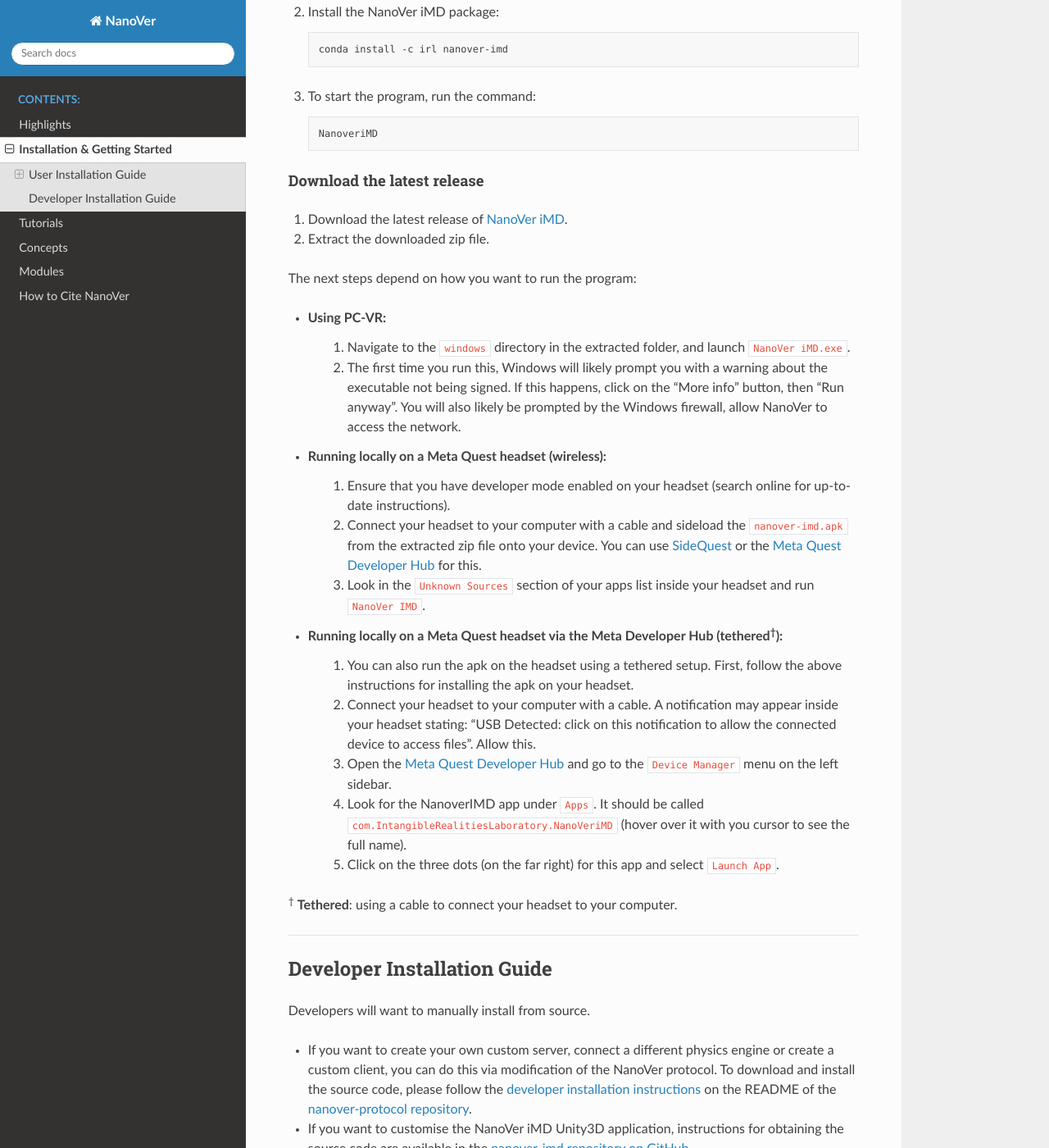
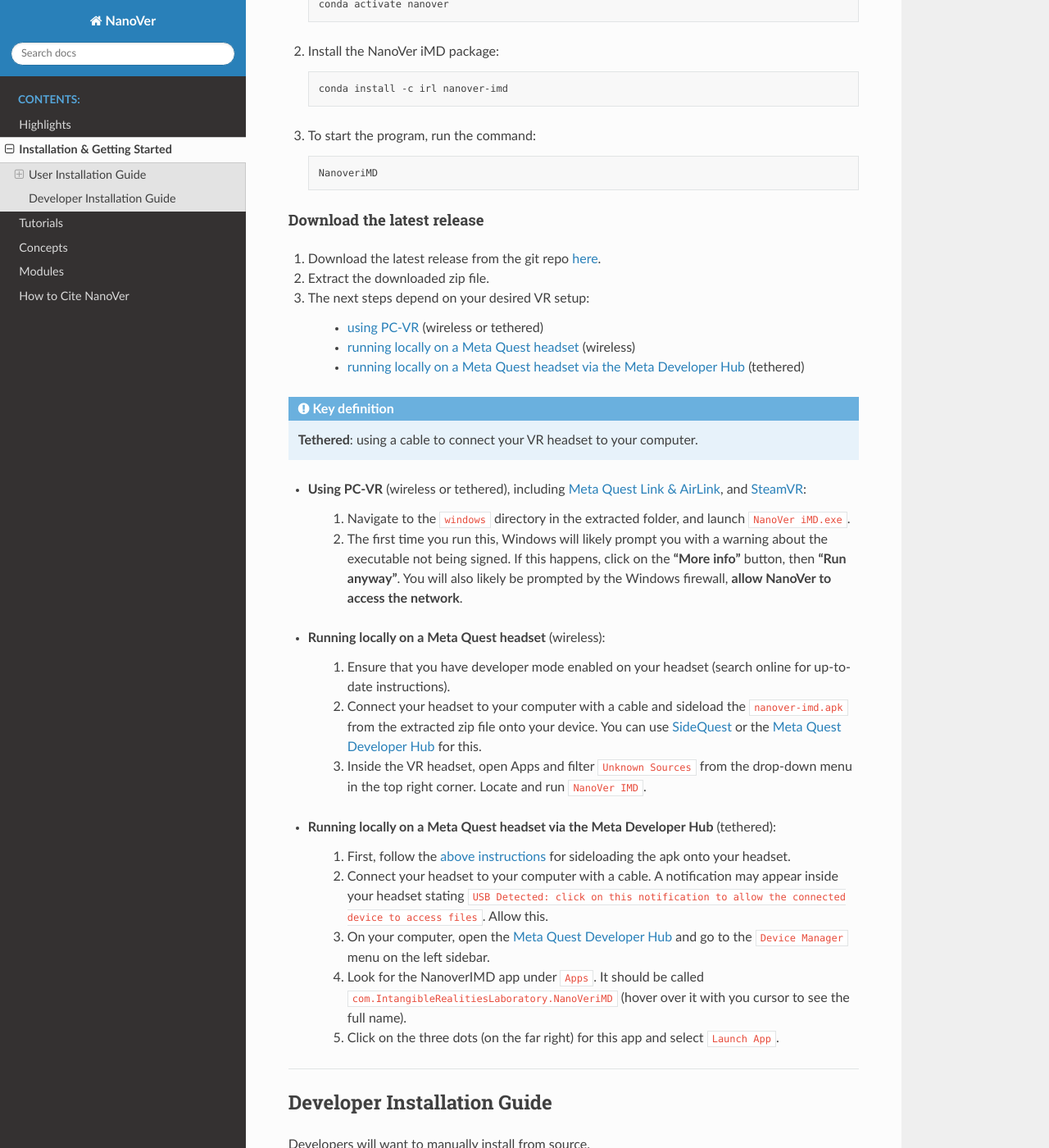
Before and after one commit to IRL2/nanover-docs, a Sphinx documentation site: the page built from source/installation.rst, in a window 1280 px wide and 1400 px high, scrolled down 1985 px. Shown: the whole window at 82% size. Built offline with Sphinx 7.4.7 and the Read the Docs theme 3.1.0, drawn with Linux system fonts in a browser that asks for light colours; pages that are not in the unit, such as notebooks, are missing from menus; the version number could not be read and is left out; some of the changed text lies outside the part shown.

Commit message:
Improve NanoVer iMD installation instructions
Added missing links, cleaned up for consistent formatting and clarified some technical jargon.

```diff
--- a/source/installation.rst
+++ b/source/installation.rst
@@ -92,6 +92,9 @@
 Installing the iMD-VR client
 ############################
 
+To get access to NanoVer iMD, you can either :ref:`install it via conda<conda_installation_VR_client>`
+or :ref:`download the latest release<download_latest_release_VR_client>`.
+
 
 .. _conda_installation_VR_client:
 
@@ -125,37 +128,56 @@
 Download the latest release
 ~~~~~~~~~~~~~~~~~~~~~~~~~~~
 
-#. Download the latest release of `NanoVer iMD <https://github.com/IRL2/nanover-imd/releases>`_.
+#. Download the latest release from the git repo `here <https://github.com/IRL2/nanover-imd/releases>`_.
 
 #. Extract the downloaded zip file.
 
-The next steps depend on how you want to run the program:
+#. The next steps depend on your desired VR setup:
 
-* **Using PC-VR**:
+    * :ref:`using PC-VR<using_pc-vr>` (wireless or tethered)
+    * :ref:`running locally on a Meta Quest headset<running_locally_on_meta_quest_wireless>` (wireless)
+    * :ref:`running locally on a Meta Quest headset via the Meta Developer Hub<running_locally_on_meta_quest_developer_hub>` (tethered)
+
+.. admonition:: Key definition
+
+    \ **Tethered**: using a cable to connect your VR headset to your computer.
+
+.. _using_pc-vr:
+
+* **Using PC-VR** (wireless or tethered), including `Meta Quest Link & AirLink <https://www.meta.com/en-gb/help/quest/articles/headsets-and-accessories/oculus-link/connect-with-air-link/>`_,
+  and `SteamVR <https://store.steampowered.com/app/250820/SteamVR/>`_:
+
     #. Navigate to the ``windows`` directory in the extracted folder, and launch ``NanoVer iMD.exe``.
     #. The first time you run this, Windows will likely prompt you with a warning about the executable not being signed.
-       If this happens, click on the "More info" button, then "Run anyway". You will also likely be prompted by the
-       Windows firewall, allow NanoVer to access the network.
+       If this happens, click on the **"More info"** button, then **"Run anyway"**.
+       You will also likely be prompted by the Windows firewall, **allow NanoVer to access the network**.
 
-* **Running locally on a Meta Quest headset (wireless)**:
+.. _running_locally_on_meta_quest_wireless:
+
+* **Running locally on a Meta Quest headset** (wireless):
+
     #. Ensure that you have developer mode enabled on your headset (search online for up-to-date instructions).
     #. Connect your headset to your computer with a cable and sideload the ``nanover-imd.apk`` from the extracted zip
        file onto your device. You can use `SideQuest <https://sidequestvr.com>`_ or the
        `Meta Quest Developer Hub <https://developer.oculus.com/meta-quest-developer-hub/>`_ for this.
-    #. Look in the ``Unknown Sources`` section of your apps list inside your headset and run ``NanoVer IMD``.
+    #. Inside the VR headset, open Apps and filter ``Unknown Sources`` from the drop-down menu in the top right corner.
+       Locate and run ``NanoVer IMD``.
 
-* **Running locally on a Meta Quest headset via the Meta Developer Hub** (tethered\ :sup:`†`):
-    #. You can also run the apk on the headset using a tethered setup. First, follow the above instructions for
-       installing the apk on your headset.
-    #. Connect your headset to your computer with a cable. A notification may appear inside your headset stating:
-       "USB Detected: click on this notification to allow the connected device to access files". Allow this.
-    #. Open the `Meta Quest Developer Hub <https://developer.oculus.com/meta-quest-developer-hub/>`_ and go to the
-       ``Device Manager`` menu on the left sidebar.
+
+.. _running_locally_on_meta_quest_developer_hub:
+
+* **Running locally on a Meta Quest headset via the Meta Developer Hub** (tethered):
+
+    #. First, follow the :ref:`above instructions<running_locally_on_meta_quest_wireless>` for sideloading the apk onto your headset.
+    #. Connect your headset to your computer with a cable. A notification may appear inside your headset stating
+       ``USB Detected: click on this notification to allow the connected device to access files``. Allow this.
+    #. On your computer, open the `Meta Quest Developer Hub <https://developer.oculus.com/meta-quest-developer-hub/>`_
+       and go to the ``Device Manager`` menu on the left sidebar.
     #. Look for the NanoverIMD app under ``Apps``. It should be called ``com.IntangibleRealitiesLaboratory.NanoVeriMD``
        (hover over it with you cursor to see the full name).
     #. Click on the three dots (on the far right) for this app and select ``Launch App``.
 
-\ :sup:`†` **Tethered**: using a cable to connect your headset to your computer.
+
 
 
 ----
```
